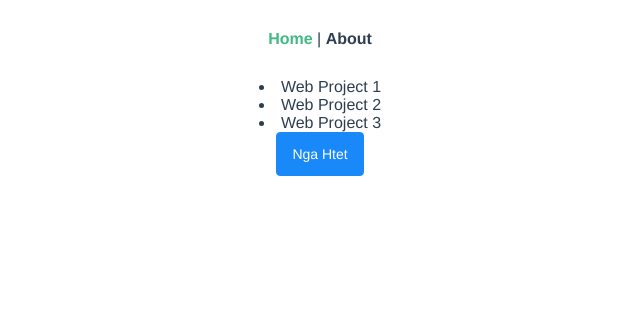
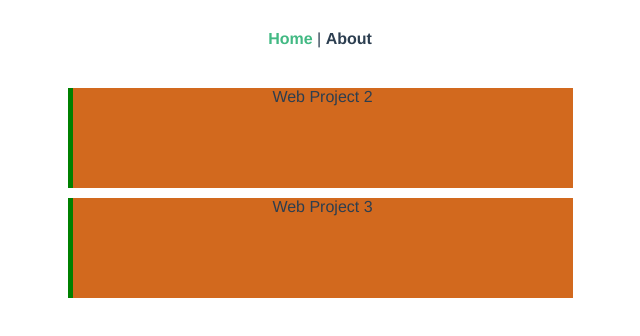
Before and after one commit to htetkhine/Vue-Learning, a Vue app in the folder project_planner/: page / in a window 1280 px wide. Shown: the top 336 px of the page, without its empty margins (320-960 px from the left). Built offline with nearby package versions, Linux system fonts and the light colour scheme; data requests are answered from the project's data file.

Commit message:
api data delete using axois.delete

```diff
--- a/project_planner/src/assets/jsons/db.json
+++ b/project_planner/src/assets/jsons/db.json
@@ -1,19 +1,14 @@
 {
-    "projects":[
-        {
-            "id":1,
-            "title":"Web Project 1",
-            "description":"Web Project 1"
-        },
-        {
-            "id":2,
-            "title":"Web Project 2",
-            "description":"Web Project 2"
-        },
-        {
-            "id":3,
-            "title":"Web Project 3",
-            "description":"Web Project 3"
-        }
-    ]
+  "projects": [
+    {
+      "id": 2,
+      "title": "Web Project 2",
+      "description": "Web Project 2"
+    },
+    {
+      "id": 3,
+      "title": "Web Project 3",
+      "description": "Web Project 3"
+    }
+  ]
 }
--- a/project_planner/src/components/ProjectDetails.vue
+++ b/project_planner/src/components/ProjectDetails.vue
@@ -1,25 +1,42 @@
 <template>
-    <div>
-          <div v-for="project in projects" :key="project.id">
-              <li @click="deleteItem(project.id)">{{ project.title }}</li>
-          </div>
-          <van-button type="primary">
-            <slot name="content"></slot>
-          </van-button>
+    <div class="list-view">
+        <li @click="deleteItem(project.id)">{{ project.title }}</li>
     </div>
 </template>
 
 <script setup>
     import { Button } from "vant";
-    const props = defineProps(['projects']);
+    import { ref } from "vue";
+    import axios from "axios";
+    const props = defineProps(['project']);
 
     const emits = defineEmits(['delete']);
-
-    function deleteItem(id){
-        emits('delete' , id);
+    let api = ref("http://localhost:3000/projects/")
+    function deleteItem(projectID){
+        let deleteRoute = api.value + projectID
+        // fetch(deleteRoute, { methods:"DELETE" })
+        // .then(()=>{
+        //   emits('delete',projectID);
+        // })
+        // .catch(error=>{
+        //     console.log(error);
+        // })
+        axios.delete(deleteRoute)
+        .then(() => {  emits('delete',projectID);  })
+        .catch(err => { console.error(err) })
     }
 </script>
 
 <style lang="scss" scoped>
-
+    .list-view{
+            li{
+                display: block;
+                margin: 10px auto;
+                background: chocolate;
+                width: 500px;
+                height: 100px;
+                border-left: 5px solid green;
+                cursor: pointer;
+            }
+    }
 </style>
--- a/project_planner/src/views/HomeView.vue
+++ b/project_planner/src/views/HomeView.vue
@@ -1,12 +1,9 @@
 <template>
   <div class="home" v-if="projects.length !== 0">
-
-    <ProjectDetails @click="deleteFunction" :projects="projects" @delete="deleteItem">
-      <template #content>
-        {{ name }}
-      </template>
+    <div v-for="project in projects" :key="project.id">
+      <ProjectDetails @click="deleteFunction" :project="project" @delete="deleteItem">
       </ProjectDetails>
-      <p>{{ errorMessage }}</p>
+    </div>
   </div>
 </template>
 
@@ -25,11 +22,6 @@ function deleteFunction() {
   name.value="Hein htet";
 }
 
-function deleteItem(id){
-    projects = projects.filters(deleteId=>{
-        return deleteId = id;
-    })
-}
 
 onMounted(async() => {
 //   fetch('http://localhost:3000/projects')
@@ -57,7 +49,14 @@ onMounted(async() => {
       let api = await axios.get('http://localhost:3000/projects');
       projects.value = api.data;
     } catch (error) {
-      errorMessage = error.message
+      // errorMessage = error.message
+      console.log(error);
     }
 })
+function deleteItem(id){
+    projects.value = projects.value.filter(deleteId=>{
+        return deleteId.id != id;
+    })
+}
+
 </script>
```
Also changed, not shown: 1 other file (tests, documents, lock files or other folders).
